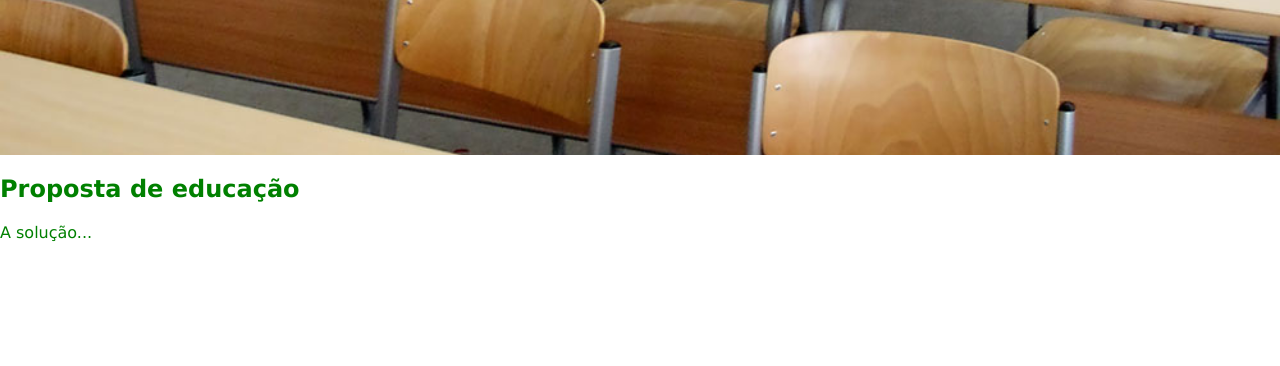
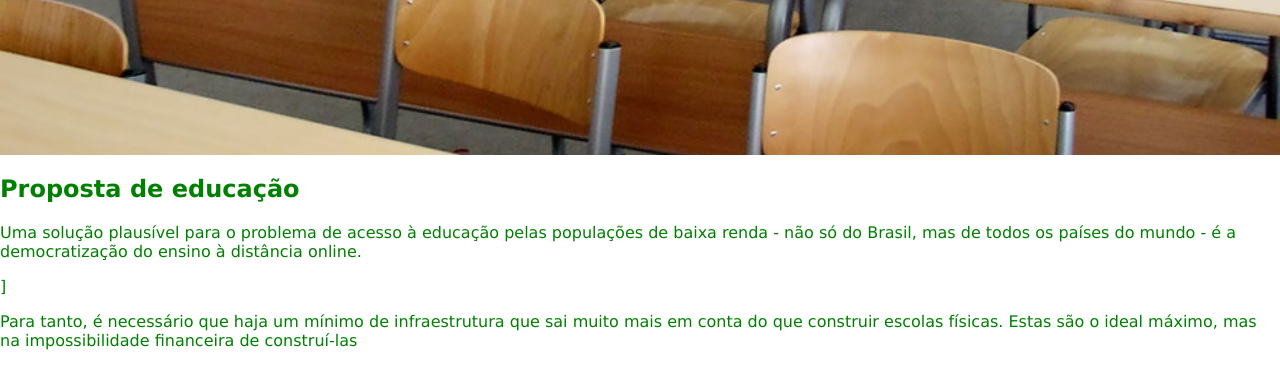
Before and after one commit to ricardobecheli/Desafio-Rocketseat-Dowhile2021, a plain HTML site: page index.html in a window 1280 px wide. Shown: the part 445-811 px from the top of the page. Drawn offline with Linux system fonts and the light colour scheme.

Commit message:
Início do texto.

```diff
--- a/index.html
+++ b/index.html
@@ -29,7 +29,10 @@
 <section>
     <h1>Proposta de educação</h1>
     <p>
-        A solução...
+        Uma solução plausível para o problema de acesso à educação pelas populações de baixa renda - não só do Brasil, mas de todos os países do mundo - é a democratização do ensino à distância online.
+    </p>]
+    <p>
+        Para tanto, é necessário que haja um mínimo de infraestrutura que sai muito mais em conta do que construir escolas físicas. Estas são o ideal máximo, mas na impossibilidade financeira de construí-las
     </p>
 </section>
 
```
